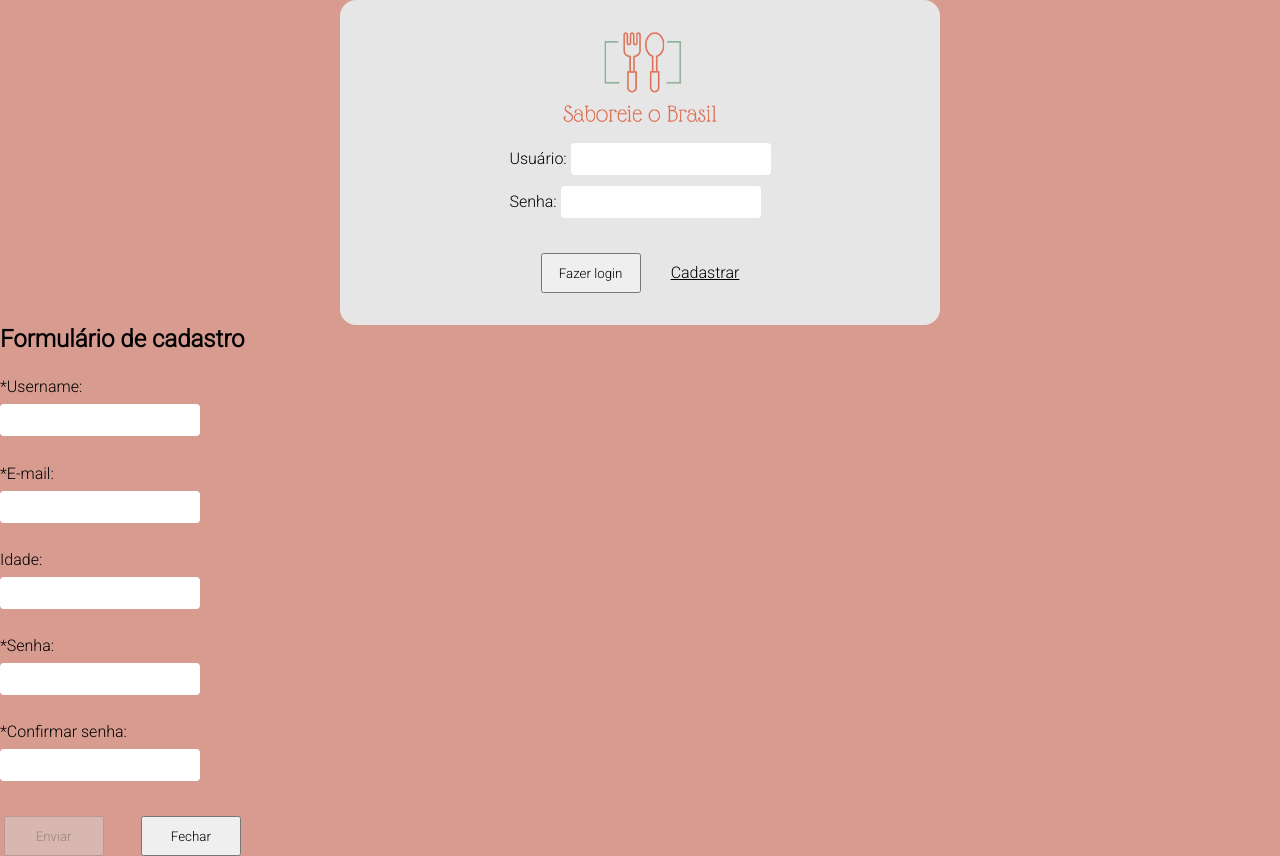
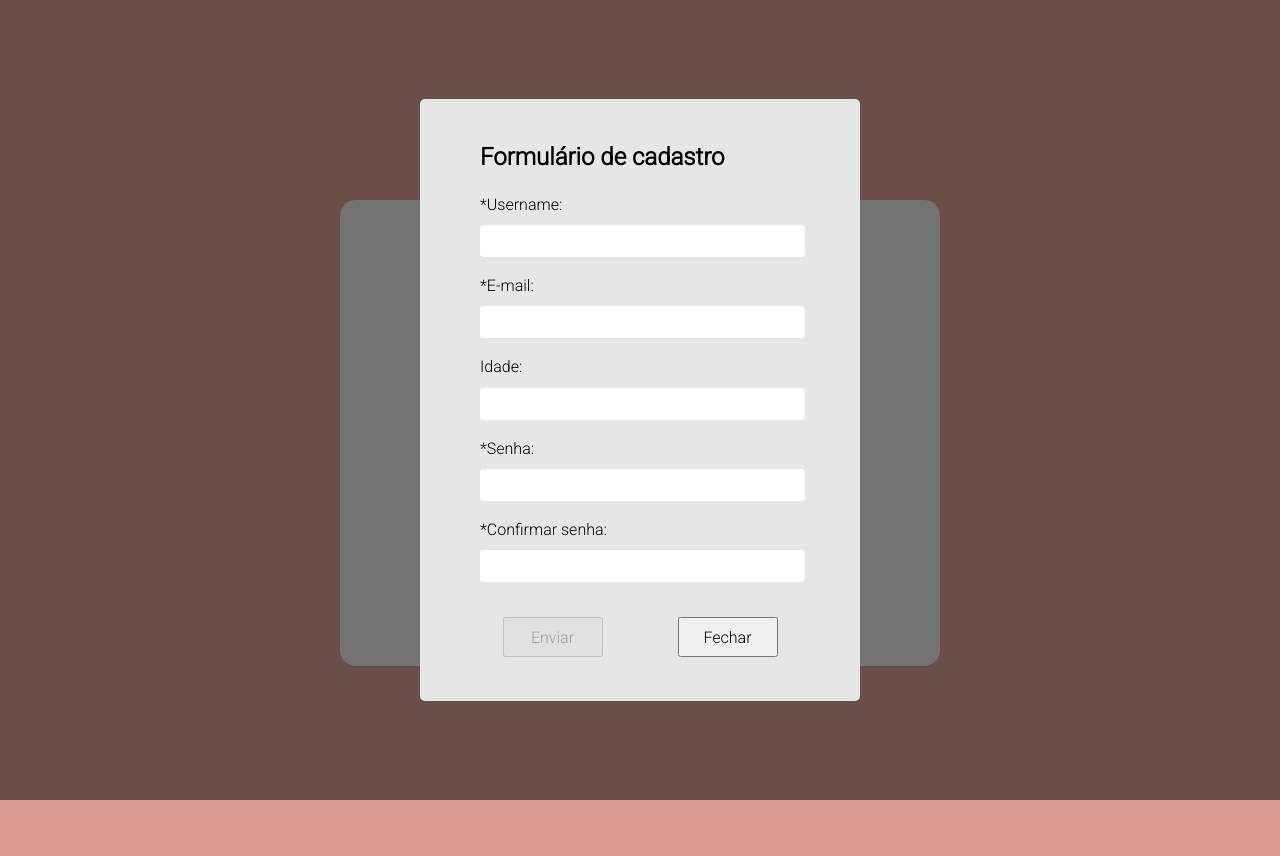
Before and after one commit to caicrangel/caicrangel, a plain HTML site: page tela-login-projeto integrador/index.html in a window 1280 px wide. Both pictures are taken after a click on the link "Cadastrar". After the commit the page ends 800 px from the top, so only its background shows below. Drawn offline with Linux system fonts and the light colour scheme.

Commit message:
Ajustando o css para ambos formulários

```diff
--- a/tela-login-projeto integrador/style.css
+++ b/tela-login-projeto integrador/style.css
@@ -15,10 +15,10 @@ main {
   width: 600px;
   background-color: rgb(231, 230, 230);
   margin: auto;
+  margin-top: 200px;
+  margin-bottom: 200px;
   border-radius: 16px;
 }
-
-
 
 section {
   padding: 2rem;
@@ -31,14 +31,31 @@ section img{
   width: 200px;
 }
 
-form {
+#form1 {
   display: flex;
   flex-direction: column;
 }
 
-form label {
+#form1 .label1 {
   margin-top: 1.5rem;
+  align-self: flex-start;
+  margin-left: 60px;
 }
+
+#divinputlabel{
+  display: flex;
+  flex-direction: column;
+  align-items: center;
+
+}
+
+#login-usuario{
+  width: 200px;
+}
+#login-senha{
+  width: 200px;
+}
+
 
 #botoes{
   display: flex;
@@ -58,18 +75,93 @@ form label {
   color: black;
 }
 
+
+/* ========== Estilização do container cadastro ========== */
+
+#overlay {
+  display: none;
+  position: fixed;
+  top: 0;
+  left: 0;
+  width: 100%;
+  height: 100%;
+  background-color: rgba(0, 0, 0, 0.5);
+  align-items: center;
+  justify-content: center;
+}
+
+#form-container {
+  background-color: rgb(231, 230, 230);
+  padding: 20px;
+  border-radius: 5px;
+}
+
+
+form {
+  display: flex;
+  flex-direction: column;
+  width: 400px;
+  background-color: rgb(231, 230, 230);
+  border-radius: 16px;
+  padding: 1.5rem 40px;
+}
+
+h2 {
+  font-size: 1.5rem;
+  margin-bottom: 1.5rem;
+}
+
+label {
+  margin-bottom: .2rem;
+  position: relative;
+}
+
+label:not(:first-of-type){
+  margin-top: 1rem;
+}
+
 input {
   border: none;
   border-radius: 4px;
-  width: 200px;
+  width: 325px;
   height: 32px;
   margin-top: .5rem;
   margin-bottom: .2rem;
   padding: .5rem;
 }
 
+.helper-text {
+  display: none;
+  font-size: .8rem;
+  color: darkred;
+}
 
-/* ----- Estilos dinâmicos ----- */
+#botoes{
+  display: flex;
+}
+
+button {
+  width: 100px;
+  height: 40px;
+  margin-top: 1.5rem;
+  font-size: 1rem;
+  align-self: center;
+
+}
+
+/* ---------- Estilos dinâmicos ---------- */
+.required-popup::after {
+  content: "*Campo obrigatório";
+  position: absolute;
+  top: 0;
+  right: 0;
+  color: #DFDFDF;
+  font-size: .65rem;
+  padding: .2rem .3rem;
+  width: auto;
+  display: block;
+  background-color: #202020;
+}
 
 input.error {
   border: solid 2px #992020;
@@ -77,15 +169,10 @@ input.error {
   color: #662020;
 }
 
-.correct {
-  background-color: #ec0b0b;
-}
-
-.error-text {
-  display: block;
-  font-size: .8rem;
-  font-weight: 600;
-  color: #992020;
+input.correct {
+  background-color: #BBCCBB;
+  border: solid 2px #206620;
+  color: #206620;
 }
 
 .visible {
```
